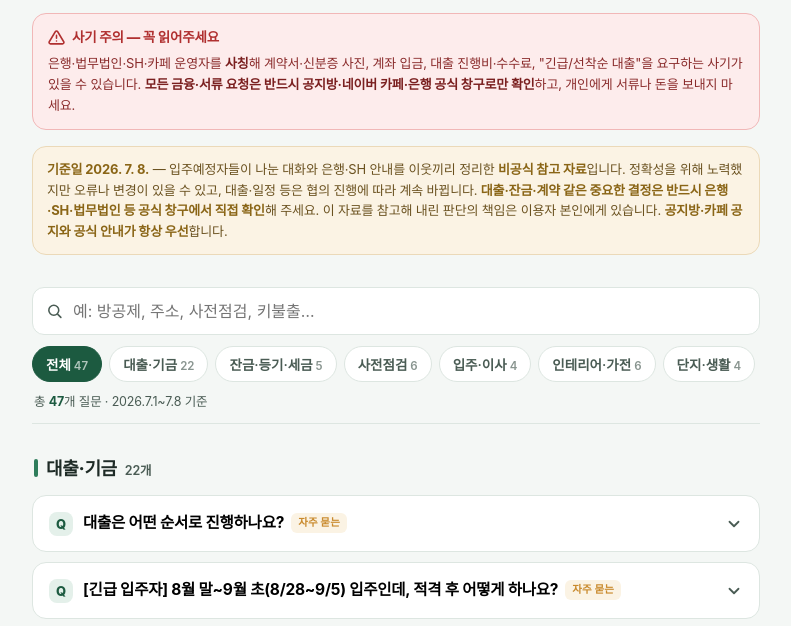
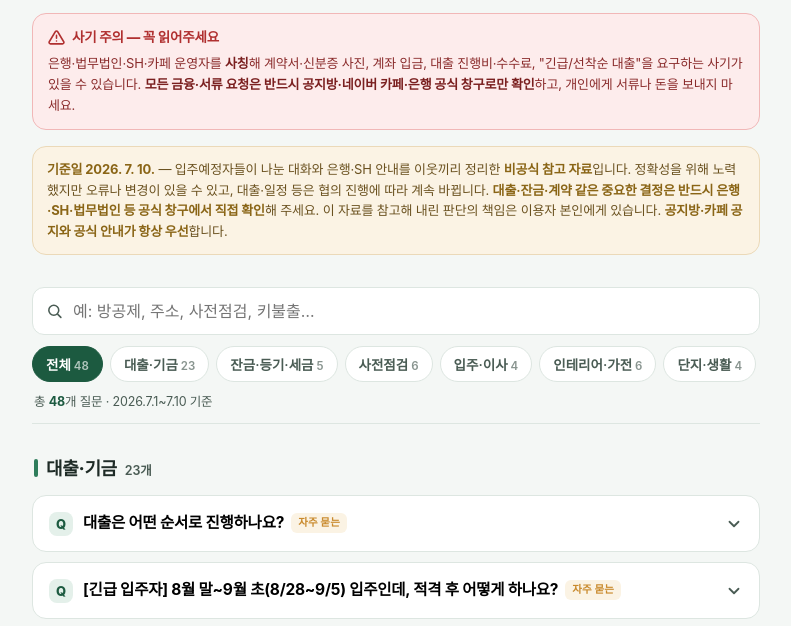
Before and after one commit to KOBYKOBY0123/magok17-faq, a plain HTML site: page index.html in a window 1280 px wide. Shown: the part 160-786 px from the top of the page, without its empty margins (244-1035 px from the left). Drawn offline with Linux system fonts and the light colour scheme; a web font is replaced by a local one.

Commit message:
Add files via upload

```diff
--- a/index.html
+++ b/index.html
@@ -189,7 +189,7 @@ footer{
     <b>모든 금융·서류 요청은 반드시 공지방·네이버 카페·은행 공식 창구로만 확인</b>하고, 개인에게 서류나 돈을 보내지 마세요.
   </div>
   <div class="notice">
-    <b>기준일 2026. 7. 8.</b> — 입주예정자들이 나눈 대화와 은행·SH 안내를 이웃끼리 정리한 <b>비공식 참고 자료</b>입니다. 정확성을 위해 노력했지만 오류나 변경이 있을 수 있고, 대출·일정 등은 협의 진행에 따라 계속 바뀝니다.
+    <b>기준일 2026. 7. 10.</b> — 입주예정자들이 나눈 대화와 은행·SH 안내를 이웃끼리 정리한 <b>비공식 참고 자료</b>입니다. 정확성을 위해 노력했지만 오류나 변경이 있을 수 있고, 대출·일정 등은 협의 진행에 따라 계속 바뀝니다.
     <b>대출·잔금·계약 같은 중요한 결정은 반드시 은행·SH·법무법인 등 공식 창구에서 직접 확인</b>해 주세요. 이 자료를 참고해 내린 판단의 책임은 이용자 본인에게 있습니다. <b>공지방·카페 공지와 공식 안내가 항상 우선</b>합니다.
   </div>
 </header>
@@ -225,17 +225,16 @@ const DATA = [
 {c:"대출·기금", hot:1, id:"loan-order",
 q:"대출은 어떤 순서로 진행하나요?",
 a:[`큰 흐름은 <b>① 기금e든든에서 대출 신청(사전자산심사) → ② '적격' 판정 → ③ 담당 지점에서 별도 안내 연락 (또는 지점에 전화로 방문 일정 확인) → ④ 안내에 따라 지점 방문(상담·서류 제출) → ⑤ 대출 승인·자서(서명) → ⑥ 잔금일(입주일)에 대출 실행 + 당일 전입신고</b> 순입니다.`,
-`③번(연락 단계)은 입주 시기에 따라 다릅니다. <b>긴급 입주자(8/28~9/5)</b>는 은행이 우선 전화를 드리고(단, 내부 프로세스 정착 전이라 대기 안내를 받을 수 있음), <b>9/6 이후 입주자</b>는 서두를 필요 없이 사전점검일 상담·예약으로 진행하면 됩니다. 자세한 구분은 아래 '<b>[긴급 입주자]</b>'와 '<b>[그 외 입주자]</b>' 항목을 참고하세요. 방문 전에는 반드시 지점에 전화로 방문 가능 여부부터 확인하세요.`],
+`③번(연락 단계)은 입주 시기에 따라 다릅니다. <b>긴급 입주자(8/28~9/5)</b>도 [7/10 최신] 지금 당장 방문하지 말고 <b>은행 전화를 받고 7/13 이후 또는 사전점검일에 방문</b>합니다(내부 프로세스 정착 전). <b>9/6 이후 입주자</b>는 서두를 필요 없이 사전점검일 상담·예약으로 진행하면 됩니다. 자세한 구분은 아래 '<b>[긴급 입주자]</b>'와 '<b>[그 외 입주자]</b>' 항목을 참고하세요. 방문 전에는 반드시 지점에 전화로 방문 가능 여부부터 확인하세요.`],
 w:"하나은행 정식 접수는 7/13부터이며, 방문·연락 안내는 자주 바뀌니 하나은행 톡방 최신 공지를 확인하세요."},
 
 {c:"대출·기금", hot:1, id:"loan-after-urgent",
 q:"[긴급 입주자] 8월 말~9월 초(8/28~9/5) 입주인데, 적격 후 어떻게 하나요?",
-a:[`<b>8/28~9/5 입주 예정자</b>는 긴급 건으로 분류돼, <b>은행이 우선 별도로 전화를 드립니다.</b> (하나은행 부장 공지 기준. 개별 입주 지정일이 8/28, 9/2, 9/5로 나뉘어 이 날짜들이 언급됩니다.)`,
-`긴급 건이라 <b>사전점검일(11·12일) 전에라도 방문</b>하도록 안내됩니다. 은행 연락을 받으면 그에 따라 진행하고, <b>급한데 연락이 없으면 담당 지점에 직접 전화해 확인하세요.</b>`,
-`마곡지점은 8월 긴급건을 이미 예외적으로 선접수하기 시작했고, 방화동지점도 8월~9월 초 긴급 적격 완료분을 접수하도록 전달돼 있습니다.`,
-`다만 <b>[최신] 대출 내부 프로세스가 아직 확립 중</b>이라, 긴급 세대라도 창구에서 "조금 기다려 달라"는 안내를 받을 수 있습니다(7/8 은행 상담 직원 통화 기준). 그래서 방문 전 전화 확인이 특히 중요합니다.`,
+a:[`<b>[7/9~10 최신] 지금 당장 방문하지 마세요.</b> 8/28~9/5 긴급 세대라도, 은행 내부 프로세스가 아직 안 잡혀 <b>"은행 전화를 받고 7/13(다음 주) 이후 또는 사전점검일(11·12일)에 방문"</b>하도록 안내가 정리됐습니다(방화·마곡 지점 문의 결과). 마곡금융센터도 "다음 주 월요일 이후 오라"고 안내했습니다.`,
+`긴급 건은 <b>은행이 우선 별도로 전화</b>를 드립니다(개별 입주 지정일 8/28, 9/2, 9/5 순). 연락을 받으면 그때 방문하고, <b>급한데 연락이 없으면 담당 지점에 직접 전화해 확인하세요.</b>`,
+`마곡지점은 8월 긴급건 일부를 예외적으로 선접수했지만, 지금은 위와 같이 정리됐습니다. 그래서 <b>방문 전 전화 확인이 특히 중요</b>합니다.`,
 `적격 판정은 대출 '승인'이 아니라 '신청 가능' 상태입니다. 금액·금리가 확정 승인돼야 정식 서류 서명(자서) 단계로 넘어갑니다.`],
-w:"긴급 일정이라 서류 준비를 서두르되, 움직이기 전 담당 지점 전화 또는 하나은행 안내 톡방의 최신 공지를 확인하세요. 이 안내는 자주 바뀝니다."},
+w:"방문 시점은 며칠 새 계속 바뀌는 사안입니다. 위는 7/10 기준 최신이며, 서류는 미리 준비하되 방문은 은행 연락 또는 지점 전화 확인 후 하세요. 하나은행 안내 톡방의 최신 공지를 꼭 확인하세요."},
 
 {c:"대출·기금", hot:1, id:"loan-after-normal",
 q:"[그 외 입주자] 9/6 이후 입주자입니다. 지금 은행 방문하나요?",
@@ -253,7 +252,7 @@ a:[`도로명 주소가 아직 조회되지 않아 <b>지번 주소</b>로 입
 {c:"대출·기금", hot:1, id:"loan-when",
 q:"대출 신청·은행 방문은 언제 하나요?",
 a:[`기금e든든 사전자산심사는 <b>대출 실행 희망일의 50~90일 전</b>에 신청합니다(현재 9월 기준 60일 전 방문 안내). 적격 판정 후 방문 시기는 대상에 따라 다릅니다.`,
-`· <b>긴급 입주자(8/28~9/5)</b>: 은행이 우선 별도 전화를 드리며, 사전점검 전 방문도 안내됩니다.`,
+`· <b>긴급 입주자(8/28~9/5)</b>: [7/10 최신] 지금 당장 방문하지 말고, 은행 전화를 받고 <b>7/13 이후 또는 사전점검일(11·12일)에 방문</b>하세요. 은행이 우선 별도 전화를 드립니다.`,
 `· <b>9/6 이후 입주자</b>: 서두를 필요 없습니다. 기금e든든 신청·적격만 미리 받아두고, <b>사전점검일 상담사와 상담 후 예약</b>으로 진행해도 늦지 않습니다. 은행이 긴급(9/5 이전) 세대부터 순차 처리하니 그 뒤 안내를 기다리세요.`,
 `· <b>하나은행 정식 접수·상담사 상주는 7/13부터</b>입니다(7/10은 직원·상담사·법무법인 내부 협의·교육일).`,
 `10월 입주 예정자도 미리 기금e든든 사전 적격은 받아두는 것이 좋습니다.`],
@@ -289,8 +288,9 @@ w:"방공제로 부족해지는 금액은 신용대출 등으로 개별 충당
 q:"부족한 잔금은 신용대출로 채워도 되나요? 본인·배우자 중 누구로?",
 a:[`가능합니다. 은행은 <b>배우자 명의로 먼저 신용대출을 받을 것을 권장</b>합니다. 이유는 두 가지입니다: ① 배우자 신용대출은 <b>본인 디딤돌 대출 한도에 영향을 주지 않고</b> ② 본인 명의로 신용대출을 먼저 일으키면 신용등급 하락 요인이 될 수 있기 때문입니다. 배우자로 부족하면 그다음 본인 명의로 신청합니다.`,
 `상품은 <b>하나원큐 신용대출</b>(신용등급·소득에 따라 금리 4.2~7.8% 예상)이 기본이고, 재직 6개월 미만·프리랜서·신용등급 저조 등 소득이 불완전하면 <b>새희망홀씨대출</b>을 안내받습니다.`,
-`신용대출 한도는 사실상 <b>본인 연소득 수준</b>이고, 현 규제상 최고 1억 원입니다. 이미 한도까지 받았다면 추가 방법은 없습니다.`],
-w:"이번 디딤돌은 DTI·DSR을 보지 않는다고 하나, 세부는 사전점검 때 상담사와 확인하세요. 신용대출 QR/신청은 신용대출 대상자에 한합니다."},
+`신용대출 한도는 사실상 <b>본인 연소득 수준</b>이고, 현 규제상 최고 1억 원입니다. 이미 한도까지 받았다면 추가 방법은 없습니다.`,
+`은행 부장 설명(7/9): <b>거래 은행이라고 해서 한도가 더 나오지 않습니다.</b> 신용대출은 개인의 신용·연소득으로 산출돼 모든 금융기관이 계산 방식이 같습니다. 다만 <b>배우자가 주거래 은행에 지정(우량)업체 재직 중이면 한도 산출에 유리</b>할 수 있어, 배우자 우선 신청을 권하는 것입니다.`],
+w:"이번 디딤돌은 DTI·DSR을 보지 않는다고 하나, 신용등급 하락 등으로 대출이 불가할 수도 있습니다. 세부는 사전점검 때 상담사와 확인하세요. 신용대출 QR/신청은 신용대출 대상자에 한합니다."},
 
 {c:"대출·기금", hot:1, id:"loan-limit",
 q:"대출 한도는 어떻게 계산하나요? 매매가는 뭘로 적나요?",
@@ -347,6 +347,12 @@ a:[`<b>입출금 통장 개설</b>이 필요합니다(기존 하나은행 거래
 `설정·근저당 서류는 <b>인감도장·인감증명서</b>가 필수입니다(자필 서명 불가 항목).`],
 w:"등기이전 관련 수입인지 비용 75,000원을 계좌에 입금해 두라는 안내가 있었습니다. 채권구입 등 설정비는 협약 법무법인이 별도 안내합니다."},
 
+{c:"대출·기금", hot:0, id:"loan-branch-parking",
+q:"은행 지점 방문할 때 주차되나요?",
+a:[`은행 부장 안내 기준입니다(7/10). <b>마곡금융센터는 1시간 주차 지원</b>되며 지하 1~4층을 이용하면 됩니다.`,
+`<b>방화동지점은 기계식 주차만 일부</b> 지원돼 주차가 쉽지 않습니다. 방화동 배정 세대는 특히 <b>대중교통 이용을 권장</b>합니다.`,
+`주차 공간이 넉넉지 않으니, 가능하면 대중교통으로 방문하는 것이 마음 편합니다.`]},
+
 {c:"대출·기금", hot:0, id:"loan-extra-products",
 q:"신용카드·IRP·자녀 청약통장 가입은 꼭 해야 하나요?",
 a:[`<b>필수 의무가 아닙니다.</b> 우대금리·부수거래 차원에서 지점이 부탁하는 것이라 가능한 선에서 협조하면 됩니다. 하나카드가 부담되면 <b>IRP 등 다른 상품으로 대체</b>할 수 있습니다.`,
@@ -391,6 +397,11 @@ q:"사전점검은 언제, 몇 시까지 하나요?",
 a:[`이번 주말 <b>7/11(토)~7/12(일)</b>, 예약제로 진행되며 <b>오후 4시까지</b>입니다. 예약시간보다 일찍 도착해 키를 받고 입장하는 것도 가능하다는 안내가 있었습니다.`,
 `업체 점검을 4시 가까이 예약했다면 미리 업체에 종료 시간을 공유해 두세요.`]},
 
+{c:"사전점검", hot:1, id:"insp-parking",
+q:"사전점검일에 차 가지고 가도 되나요? 주차 되나요?",
+a:[`<b>입주민은 사전점검일에 단지 지하주차장 주차가 가능</b>합니다(운영진 확인). 차를 가지고 가셔도 됩니다.`,
+`다만 방문 세대가 몰리면 혼잡할 수 있으니, 가급적 대중교통도 함께 고려하세요. 당일 세부 안내는 현장 공지를 확인하시면 됩니다.`]},
+
 {c:"사전점검", hot:1, id:"insp-both",
 q:"예약한 날 말고 다른 날에도 갈 수 있나요?",
 a:[`가능합니다. <b>예약일에는 예약대로 입장하고, 다른 날은 현장 대기 후 입장</b>할 수 있는 것으로 안내됐습니다. 이틀 모두 방문한다는 세대가 여럿 있습니다.`]},
@@ -399,10 +410,6 @@ a:[`가능합니다. <b>예약일에는 예약대로 입장하고, 다른 날은
 q:"가족·업체와 같이 들어가도 되나요? 위임장은요?",
 a:[`<b>계약자 본인이 입장(키 수령)하면 배우자·아이·조부모·점검업체 등 동반 인원 제한 없이</b> 함께 들어갈 수 있습니다.`,
 `본인이 못 가는 경우에만 <b>대리인 위임장</b>이 필요하고, 위임받은 대리인이 입장하면 업체도 동행 가능합니다.`]},
-
-{c:"사전점검", hot:1, id:"insp-kit",
-q:"사전점검 키트는 어디서 받나요?",
-a:[`셀프 점검 세대를 위해 <b>입주자예비협의회 가입 동의서를 작성한 세대에 한해 현장에서 무료로 배부(대여 아님, 증정)</b>합니다. 당초 지하주차장 배부 예정이었으나 SH 거부로 장소가 변경되니 당일 안내를 확인하세요.`]},
 
 {c:"사전점검", hot:0, id:"insp-agency",
 q:"점검 업체는 꼭 불러야 하나요?",
@@ -547,7 +554,7 @@ function render(){
   emptyEl.style.display = shown? 'none':'block';
   countEl.innerHTML = q
     ? `"<b>${esc(q)}</b>" 검색 결과 <b>${shown}</b>개`
-    : `총 <b>${shown}</b>개 질문 · 2026.7.1~7.8 기준`;
+    : `총 <b>${shown}</b>개 질문 · 2026.7.1~7.10 기준`;
   bindItems();
 }
 
```
